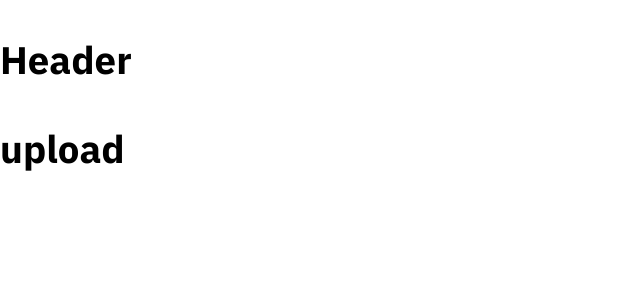
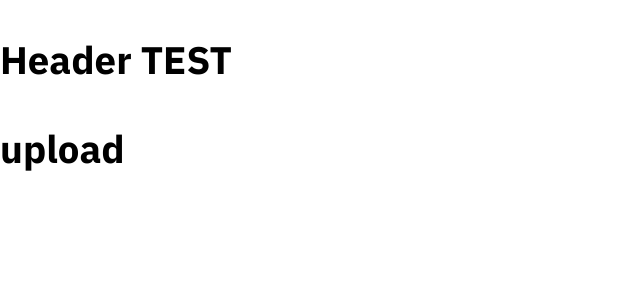
Before and after one commit to mhd-1999/tiktokapp, a React (Create React App) app: page /upload in a window 1280 px wide. Shown: the top 300 px of the page, without its empty margins (0-640 px from the left). Built offline with nearby package versions, Linux system fonts and the light colour scheme.

Commit message:
Update index.js

```diff
--- a/src/components/Layout/Header/index.js
+++ b/src/components/Layout/Header/index.js
@@ -1,5 +1,5 @@
 function Header() {
-    return <h2>Header</h2>;
+    return <h2>Header TEST</h2>;
 }
 
 export default Header;
```
